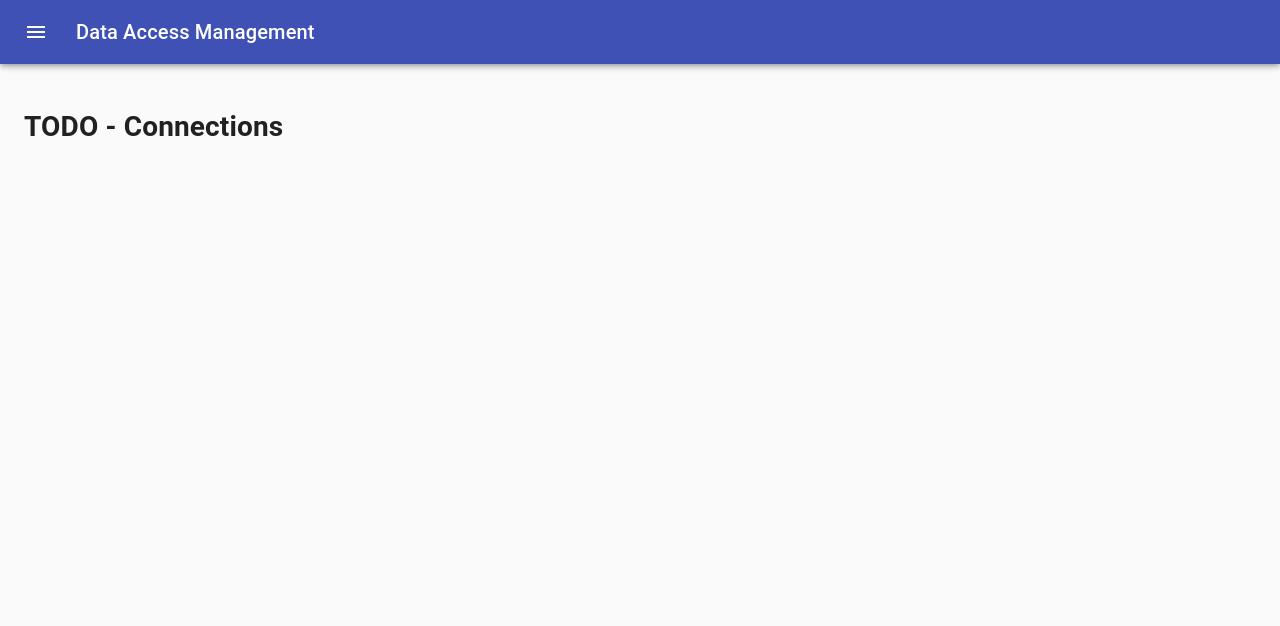
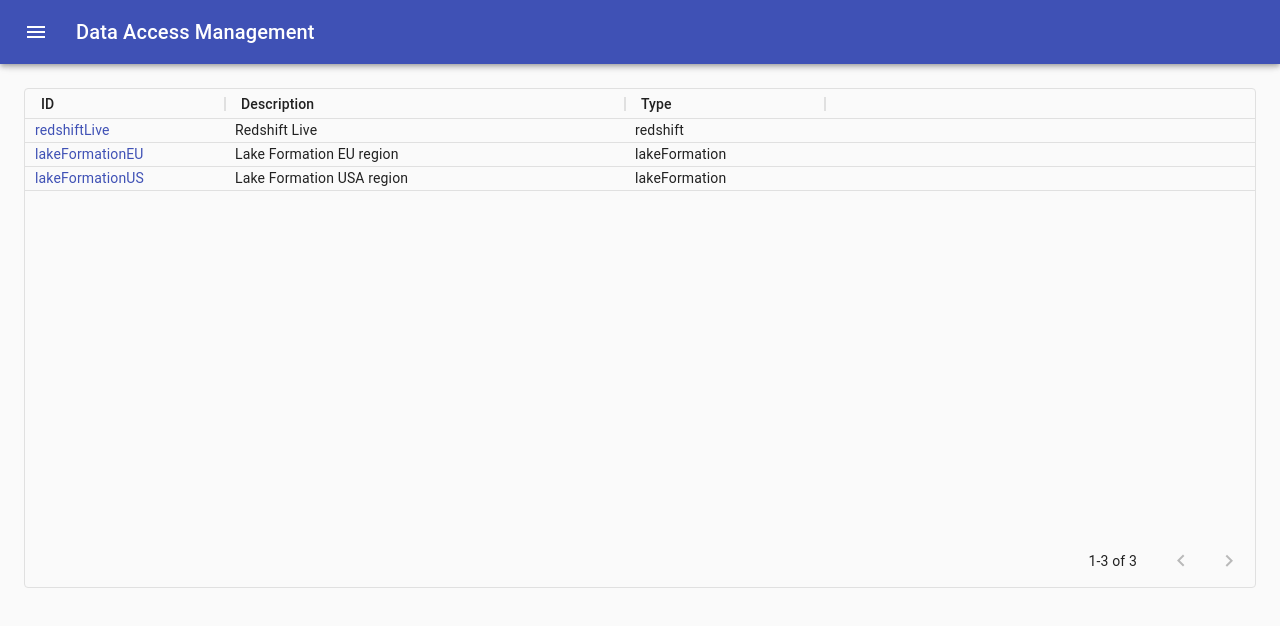
Before and after one commit to piotr-kalanski/access-management, a React (Create React App) app in the folder frontend/: page /connections in a window 1280 px wide. Shown: the top 626 px of the page. Built offline with nearby package versions, Linux system fonts and the light colour scheme.

Commit message:
connections table

```diff
--- a/frontend/src/containers/connections/Connections.tsx
+++ b/frontend/src/containers/connections/Connections.tsx
@@ -1,8 +1,38 @@
 import React from 'react';
+import { DataGrid, ColDef, ValueFormatterParams } from '@material-ui/data-grid';
+import Link from '@material-ui/core/Link';
+
+const columns: ColDef[] = [
+    {
+        field: 'id',
+        headerName: 'ID',
+        width: 200,
+        renderCell: (params: ValueFormatterParams) => (
+            <Link href={`/connection/${params.value}`}>{params.value}</Link>
+        ),
+    },
+    { field: 'description', headerName: 'Description', width: 400 },
+    {
+        field: 'dataSourceType',
+        headerName: 'Type',
+        width: 200,
+        renderCell: (params: ValueFormatterParams) => (
+            <span>{params.value}</span>
+        ),
+    },
+];
+
+const rows = [
+    { id: "redshiftLive", description: 'Redshift Live', dataSourceType: "redshift" },
+    { id: "lakeFormationEU", description: 'Lake Formation EU region', dataSourceType: "lakeFormation" },
+    { id: "lakeFormationUS", description: 'Lake Formation USA region', dataSourceType: "lakeFormation" },
+];
 
 const Connections = () => {
     return (
-        <h1>TODO - Connections</h1>
+        <div style={{ height: 500, width: '100%' }}>
+            <DataGrid rows={rows} columns={columns} pageSize={5} rowHeight={24} headerHeight={30} />
+        </div>
     )
 }
 
```
Also changed, not shown: 1 other file (tests, documents, lock files or other folders).
